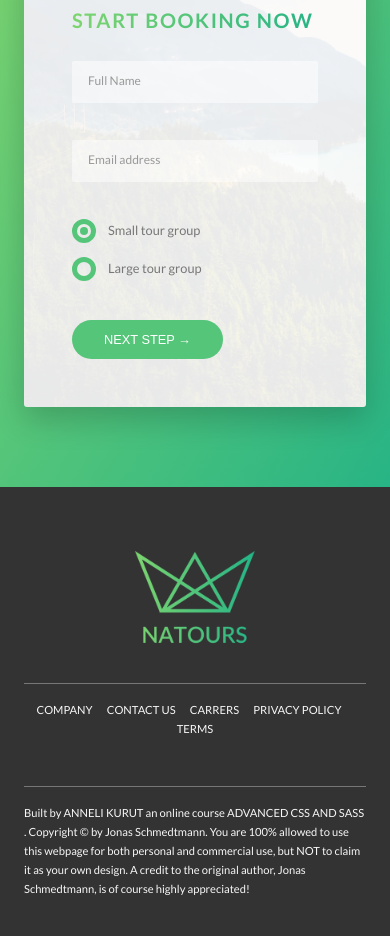
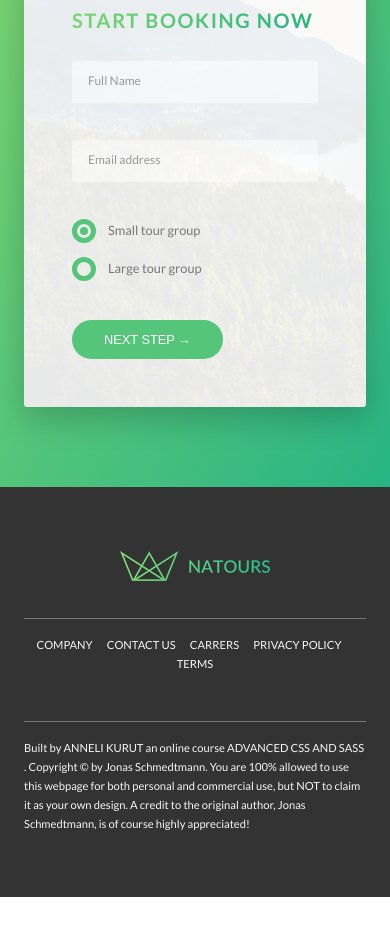
Before and after one commit to annkurat/natours, a website: page index.html in a window 390 px wide. Shown: the part 6050-6986 px from the top of the page. After the commit the page ends 6947 px from the top, so only its background shows below. Drawn offline with Linux system fonts and the light colour scheme.

Commit message:
responsive logo

```diff
--- a/index.html
+++ b/index.html
@@ -420,9 +420,11 @@
     </main>
     <footer class="footer">
       <div class="footer__logo-box">
-        <img src="img/logo-green-2x.png" alt="Full logo" class="footer__logo" />
+        <picture class="footer__logo">
+          <source srcset="img/logo-green-small-1x.png 1x, img/logo-green-small-2x.png 2x" media="(max-width: 37.5em)">
+          <img srcset="img/logo-green-1x.png 1x, img/logo-green-2x.png 2x" alt="Full logo"  />
+        </picture>
       </div>
-
       <div class="row">
         <div class="col-1-of-2">
           <div class="footer__navigation">
```
